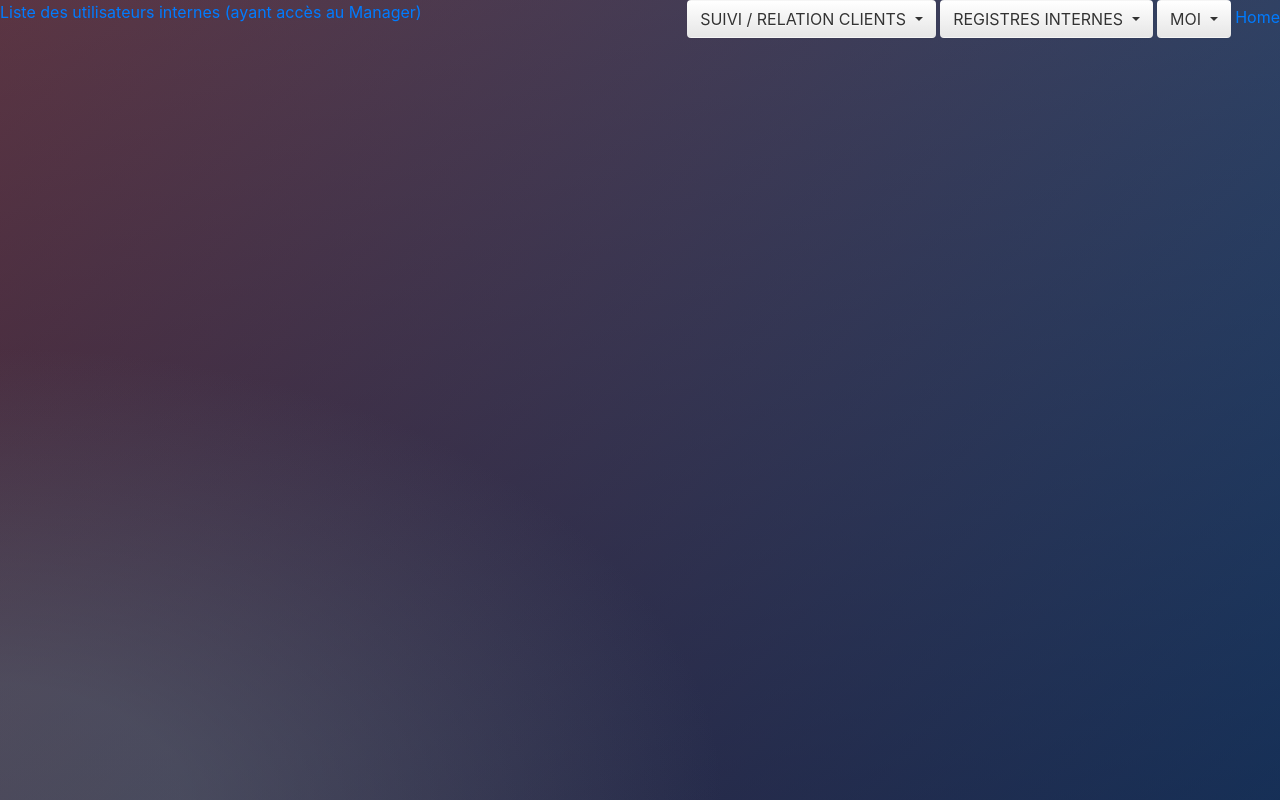
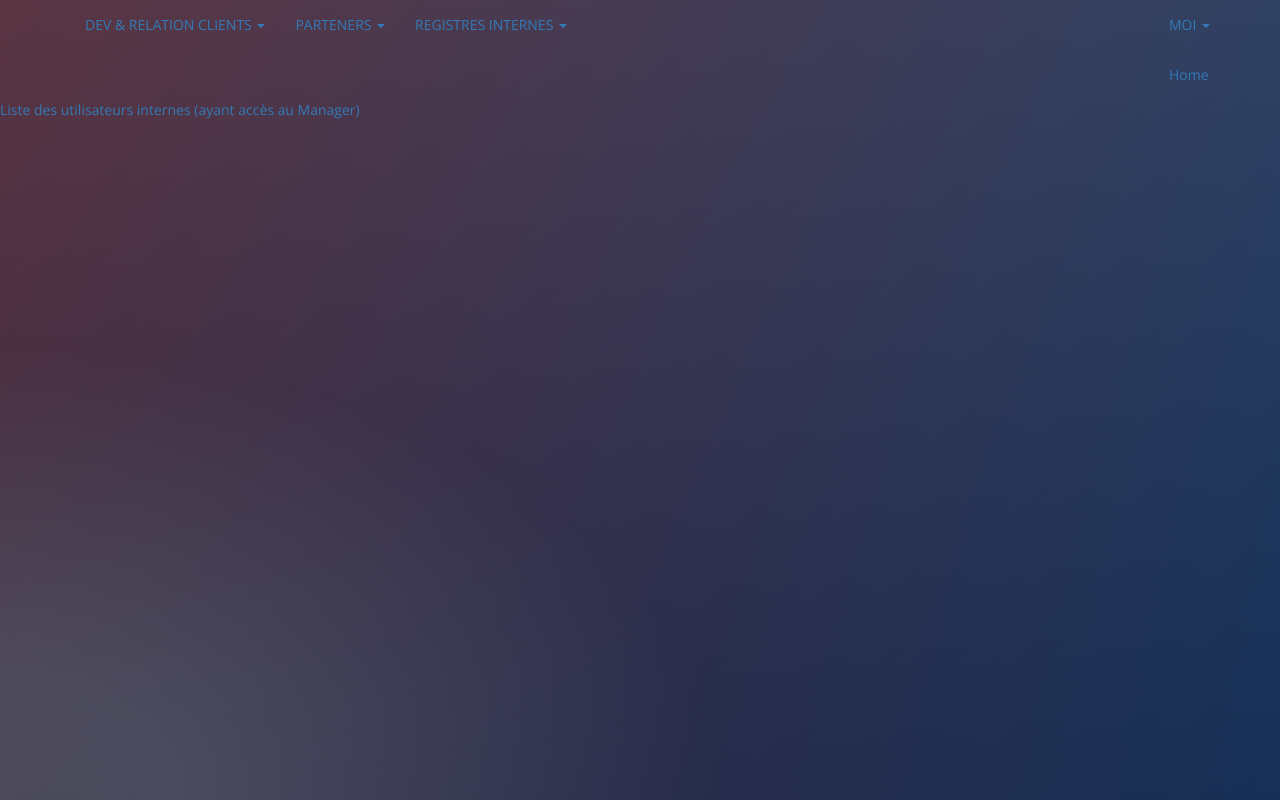
Before and after one commit to Paku75/kework, a PHP site: page /blogmvc/ in a window 1280 px wide. Run offline with PHP 8.4, Linux system fonts and the light colour scheme; the visitor is signed in with stand-in values (Sample User, id 1); some libraries are stand-ins or nearby versions.

Commit message:
commit6_q

```diff
--- a/css/style.css
+++ b/css/style.css
@@ -24,7 +24,7 @@ body {
     background: -ms-radial-gradient(0% 100%, ellipse cover, rgba(104,128,138,.4) 10%,rgba(138,114,76,0) 40%), -ms-linear-gradient(top,  rgba(57,173,219,.25) 0%,rgba(42,60,87,.4) 100%), -ms-linear-gradient(-45deg,  #670d10 0%,#092756 100%);
     background: -webkit-radial-gradient(0% 100%, ellipse cover, rgba(104,128,138,.4) 10%,rgba(138,114,76,0) 40%), linear-gradient(to bottom,  rgba(57,173,219,.25) 0%,rgba(42,60,87,.4) 100%), linear-gradient(135deg,  #670d10 0%,#092756 100%);
     filter: progid:DXImageTransform.Microsoft.gradient( startColorstr='#3E1D6D', endColorstr='#092756',GradientType=1 );
-
+    color: white;
 }
 
 .login {
--- a/layout.php
+++ b/layout.php
@@ -3,61 +3,70 @@
   <head>
     <title></title>
     <meta name="viewport" content="width=device-width, initial-scale=1">
+<!--    <link rel="stylesheet" href="https://stackpath.bootstrapcdn.com/bootstrap/4.1.3/css/bootstrap.min.css" integrity="sha384-MCw98/SFnGE8fJT3GXwEOngsV7Zt27NXFoaoApmYm81iuXoPkFOJwJ8ERdknLPMO" crossorigin="anonymous">-->
+
+    <!--<link rel="stylesheet" href="https://stackpath.bootstrapcdn.com/bootstrap/4.1.3/css/bootstrap.min.css" integrity="sha384-MCw98/SFnGE8fJT3GXwEOngsV7Zt27NXFoaoApmYm81iuXoPkFOJwJ8ERdknLPMO" crossorigin="anonymous">-->
+
+    <!--<script src="https://stackpath.bootstrapcdn.com/bootstrap/4.1.3/js/bootstrap.min.js" integrity="sha384-ChfqqxuZUCnJSK3+MXmPNIyE6ZbWh2IMqE241rYiqJxyMiZ6OW/JmZQ5stwEULTy" crossorigin="anonymous"></script>-->
     <link rel="stylesheet" href="https://cdnjs.cloudflare.com/ajax/libs/font-awesome/4.7.0/css/font-awesome.min.css">
     <link rel="stylesheet" type="text/css" href="DataTables/datatables.css">
+    <link href="//netdna.bootstrapcdn.com/bootstrap/3.1.0/css/bootstrap.min.css" rel="stylesheet" id="bootstrap-css">
     <link rel="stylesheet" type="text/css" href="css/style.css">
-     <link rel="stylesheet" href="https://stackpath.bootstrapcdn.com/bootstrap/4.1.3/css/bootstrap.min.css" integrity="sha384-MCw98/SFnGE8fJT3GXwEOngsV7Zt27NXFoaoApmYm81iuXoPkFOJwJ8ERdknLPMO" crossorigin="anonymous">
-
-
 
 
 
   </head>
 
   <body>
-    <header>
-        <nav class="menu">
-             <?php if(isset($_SESSION['connecte']))
-             { ?>
-
-          <div class="btn-group">
-          <button type="button" class="btn btn-default dropdown-toggle" data-toggle="dropdown" aria-haspopup="true" aria-expanded="false"> SUIVI / RELATION CLIENTS<span class="caret"></span>
-          </button>
+  <div class="container">
+  <div class="row">
+    <div class="collapse navbar-collapse" id="menu">
+      <?php if(isset($_SESSION['connecte'])) { ?>
+      <ul class="nav navbar-nav">
+        <li class="dropdown">
+          <a data-toggle="dropdown" class="dropdown-toggle" href="#">DEV & RELATION CLIENTS <b class="caret"></b></a>
           <ul class="dropdown-menu">
              <li><a href="#">PROSPECTION CLIENT</a></li>
              <li><a href="#">PROJETS CLIENTS</a></li>
              <li><a href="#" title="Facturation - Contrats - Contacts - Coordonnées">FACTURATION </a></li>
              <li><a href="#">CONTRATS</a></li>
           </ul>
-        </div>
-
-        <div class="btn-group">
-          <button type="button" class="btn btn-default dropdown-toggle" data-toggle="dropdown" aria-haspopup="true" aria-expanded="false"> REGISTRES INTERNES <span class="caret"></span>
-          </button>
+        </li>
+        <li class="dropdown">
+          <a data-toggle="dropdown" class="dropdown-toggle" href="#">PARTENERS <b class="caret"></b></a>
+          <ul class="dropdown-menu">
+          </ul>
+        </li>
+        <li class="dropdown">
+          <a data-toggle="dropdown" class="dropdown-toggle" href="#">REGISTRES INTERNES <b class="caret"></b></a>
           <ul class="dropdown-menu">
             <li><a href="rh" title="Registre du personnel - Calendrier - Identité - Tableau salaires...">RH</a></li>
             <li><a href="#" title="Banques - Contrats - Historique - Procédure - Factures">COMPTABLITE</a></li>
             <li><a href="#">JURIDIQUE</a></li>
+            <li><a href="#">COMMUNITY</a></li>
+            <li><a href="#">AUTRE</a></li>
+            <li><a href="#">LOGISTIQUE</a></li>
           </ul>
-        </div>
-
-        <div class="btn-group">
-          <button type="button" class="btn btn-default dropdown-toggle" data-toggle="dropdown" aria-haspopup="true" aria-expanded="false"> MOI <span class="caret"></span>
-          </button>
+        </li>
+      </ul>
+      <ul class="nav navbar-nav navbar-right">
+        <li class="dropdown">
+          <a data-toggle="dropdown" class="dropdown-toggle" href="#">MOI <b class="caret"></b></a>
           <ul class="dropdown-menu">
              <li><a href="#" title="Lien 1">Profil</a></li>
              <li><a href="register">Inscire un nouveau utilisateur</a></li>
              <li><a href="logout">Se déconnecter</a></li>
           </ul>
-        </div>
           <a href="admin">Home</a>
+        </li>
+      </ul>
 
       <?php } else { ?>
-             <li><a href="login">Se connecter</a></li>
+      <li><a class="se_connecter" href="login"><button type="button" class="btn btn-primary">Se connecter</button></a></li>
       <?php } ?>
-
-        </nav>
-    </header>
+    </div>
+  </div>
+</div>
 
         <?php
             echo $content;
@@ -66,18 +75,11 @@
         </footer>
 
     <script src="scripts/script.js"></script>
+    <script src="https://cdnjs.cloudflare.com/ajax/libs/popper.js/1.14.3/umd/popper.min.js" integrity="sha384-ZMP7rVo3mIykV+2+9J3UJ46jBk0WLaUAdn689aCwoqbBJiSnjAK/l8WvCWPIPm49" crossorigin="anonymous"></script>
+    <script src="https://code.jquery.com/jquery-3.3.1.slim.min.js" integrity="sha384-q8i/X+965DzO0rT7abK41JStQIAqVgRVzpbzo5smXKp4YfRvH+8abtTE1Pi6jizo" crossorigin="anonymous"></script>
+    <script type="text/javascript" charset="utf8" src="DataTables/datatables.js"></script>
+    <script src="https://stackpath.bootstrapcdn.com/bootstrap/4.1.3/js/bootstrap.min.js" integrity="sha384-ChfqqxuZUCnJSK3+MXmPNIyE6ZbWh2IMqE241rYiqJxyMiZ6OW/JmZQ5stwEULTy" crossorigin="anonymous"></script>
 
-         <script src="https://cdnjs.cloudflare.com/ajax/libs/popper.js/1.14.3/umd/popper.min.js"
-                 integrity="sha384-ZMP7rVo3mIykV+2+9J3UJ46jBk0WLaUAdn689aCwoqbBJiSnjAK/l8WvCWPIPm49"
-                 crossorigin="anonymous"></script>
-         <script src="https://code.jquery.com/jquery-3.3.1.js"
-                 integrity="sha256-2Kok7MbOyxpgUVvAk/HJ2jigOSYS2auK4Pfzbm7uH60="
-                 crossorigin="anonymous">
-         </script>
-
-         <script type="text/javascript" charset="utf8" src="../DataTables/datatables.js"></script>
-
-         <script src="https://stackpath.bootstrapcdn.com/bootstrap/4.1.3/js/bootstrap.min.js" integrity="sha384-ChfqqxuZUCnJSK3+MXmPNIyE6ZbWh2IMqE241rYiqJxyMiZ6OW/JmZQ5stwEULTy" crossorigin="anonymous"></script>
 
 <!--         DataTable-->
          <script type="text/javascript">
@@ -99,5 +101,6 @@
          <script type="text/javascript">
             $(document).ready(function() {delete_user()});
          </script>
+
     </body>
 <html>
--- a/views/rhView.php
+++ b/views/rhView.php
@@ -1,5 +1,5 @@
 
-<h1>Liste des utilisateurs</h1>
+<h1>Liste des employeurs</h1>
 
 
 <!-- Modal -->
```
Lines whose indentation alone changed are shown as unchanged.
